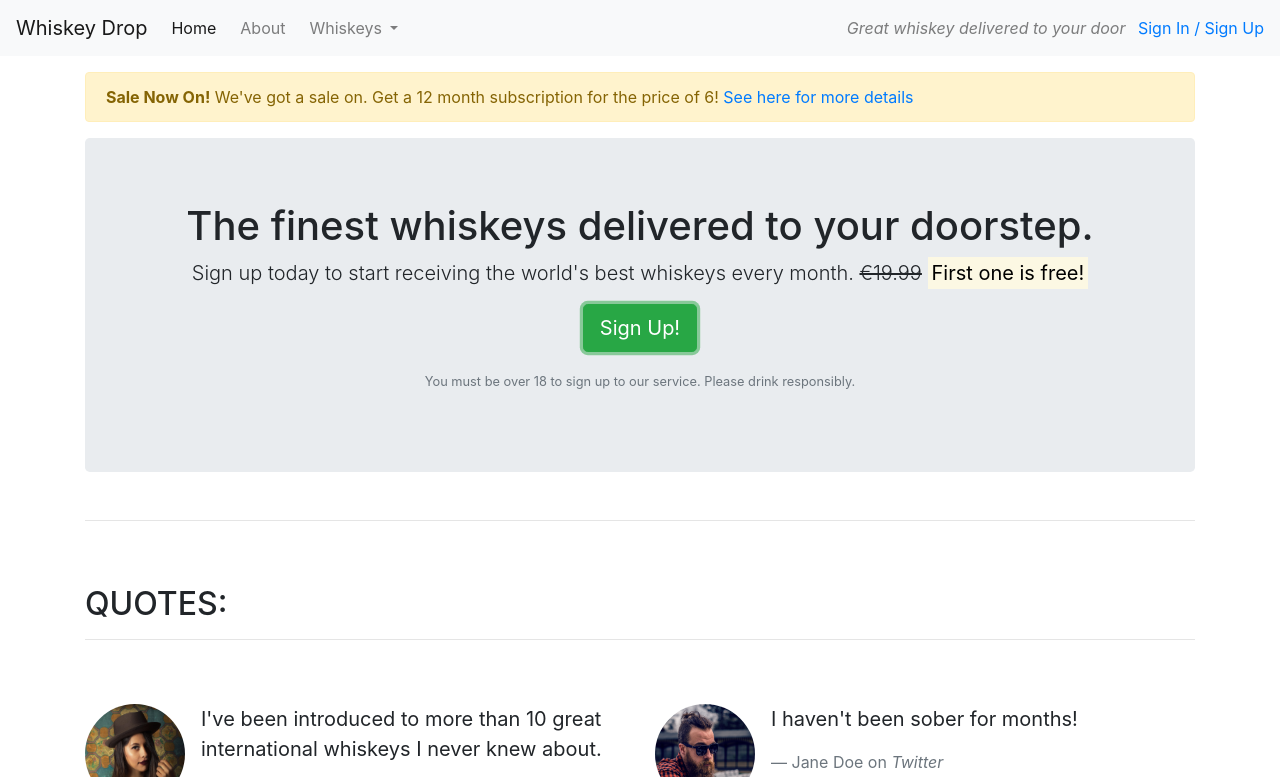
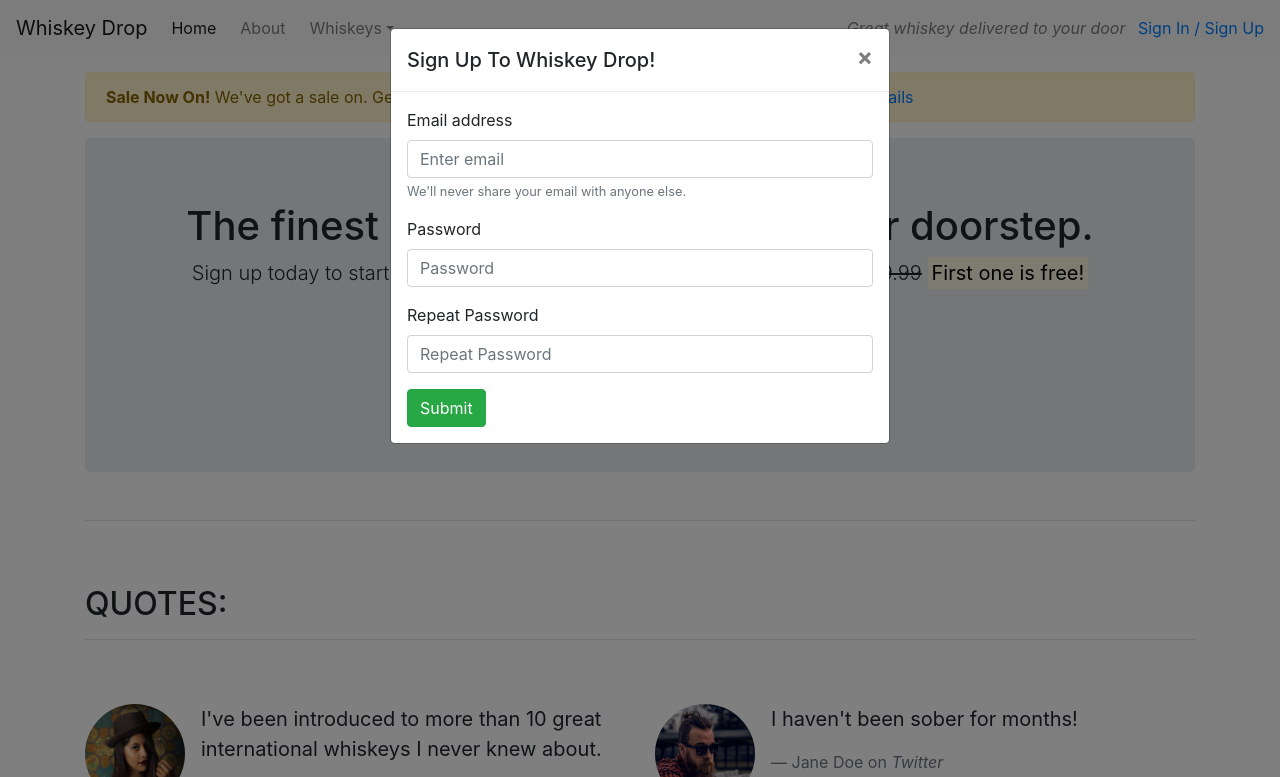
Before and after one commit to Clarkinr/what-big-idea, a plain HTML site: page index.html in a window 1280 px wide. Both pictures are taken after a click on the button "Sign Up!". Shown: the top 777 px of the page. Drawn offline with nearby package versions, Linux system fonts and the light colour scheme.

Commit message:
add modal sign up form

```diff
--- a/index.html
+++ b/index.html
@@ -12,8 +12,7 @@
 
 <body>
     <nav class="navbar navbar-light navbar-expand-sm bg-light">
-        <a href="/" class="navbar-brand">
-                    Whiskey Drop</a>
+        <a href="/" class="navbar-brand">Whiskey Drop</a>
 
         <button class="navbar-toggler ml-auto" type="button" data-toggle="collapse" data-target="#navbarNavDropdown" aria-controls="navbarNavDropdown" aria-expanded="false" aria-label="Toggle navigation">
         <span class="navbar-toggler-icon"></span></button>
@@ -23,9 +22,7 @@
                 <li class="active nav-item mr-2"><a class="nav-link" href="/">Home</a></li>
                 <li class="nav-item mr-2"><a class="nav-link" href="">About</a></li>
                 <li class="nav-item dropdown">
-                    <a class="nav-link dropdown-toggle" href="#" id="navbarDropdownMenuLink" role="button" data-toggle="dropdown" aria-haspopup="true" aria-expanded="false">
-          Whiskeys
-        </a>
+                    <a class="nav-link dropdown-toggle" href="#" id="navbarDropdownMenuLink" role="button" data-toggle="dropdown" aria-haspopup="true" aria-expanded="false">Whiskeys</a>
                     <div class="dropdown-menu" aria-labelledby="navbarDropdownMenuLink">
                         <a class="dropdown-item" href="#">Irish</a>
                         <a class="dropdown-item" href="#">Scotch</a>
@@ -60,7 +57,7 @@
                         <s class="d-none d-sm-inline">€19.99</s>
                         <span class="d-inline d-sm-none"><br></span>
                         <strong><mark>First one is free!</mark></strong></p>
-                    <p><button class="btn btn-lg btn-success">Sign Up!</button></p>
+                    <p><button class="btn btn-lg btn-success" data-toggle="modal" data-target="#signUpModal">Sign Up!</button></p>
                     <p class="text-muted"><small>You must be over 18 to sign up to our service. Please drink responsibly.</small></p>
                 </section>
             </div>
@@ -139,6 +136,36 @@
             </div>
         </section>
         <!-- /.features -->
+
+        <div class="modal" tabindex="-1" role="dialog" id="signUpModal">
+            <div class="modal-dialog" role="document">
+                <div class="modal-content">
+                    <div class="modal-header">
+                        <h5 class="modal-title">Sign Up To Whiskey Drop!</h5>
+                        <button type="button" class="close" data-dismiss="modal" aria-label="Close">
+              <span aria-hidden="true">&times;</span>
+            </button>
+                    </div>
+                    <div class="modal-body">
+                        <form>
+                            <div class="form-group">
+                                <label for="exampleInputEmail1">Email address</label>
+                                <input type="email" class="form-control" id="exampleInputEmail1" aria-describedby="emailHelp" placeholder="Enter email">
+                                <small id="emailHelp" class="form-text text-muted">We'll never share your email with anyone else.</small>
+                            </div>
+                            <div class="form-group">
+                                <label for="password">Password</label>
+                                <input type="password" class="form-control" id="password" placeholder="Password">
+                            </div>
+                            <div class="form-group">
+                                <label for="repeatPassword">Repeat Password</label>
+                                <input type="password" class="form-control" id="repeatPassword" placeholder="Repeat Password">
+                            </div>
+                            <button type="submit" class="btn btn-success">Submit</button>
+                        </form>
+                    </div>
+                </div>
+            </div>
     </article>
 
     <script src="https://code.jquery.com/jquery-3.3.1.slim.min.js" integrity="sha384-q8i/X+965DzO0rT7abK41JStQIAqVgRVzpbzo5smXKp4YfRvH+8abtTE1Pi6jizo" crossorigin="anonymous"></script>
```
